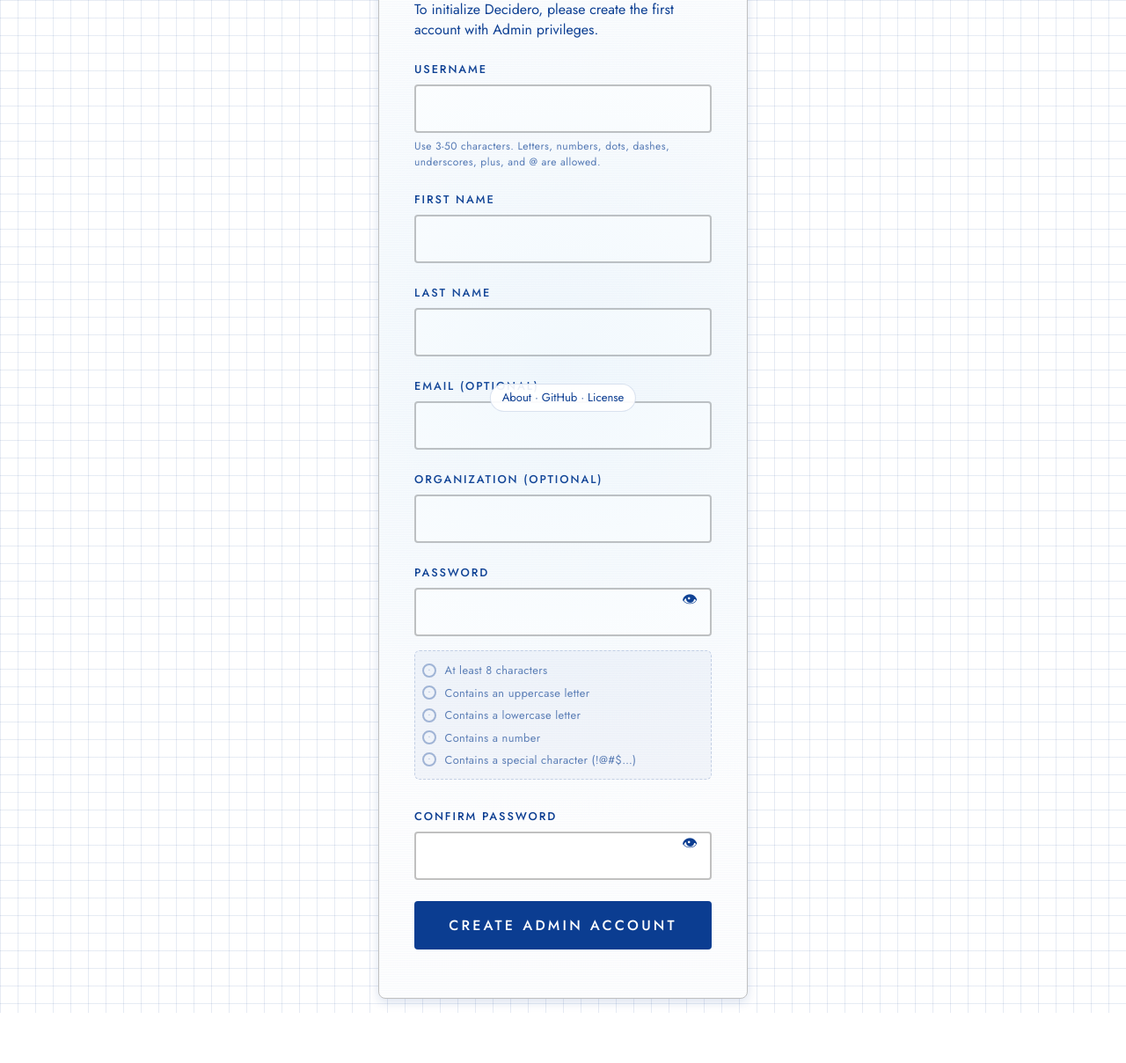
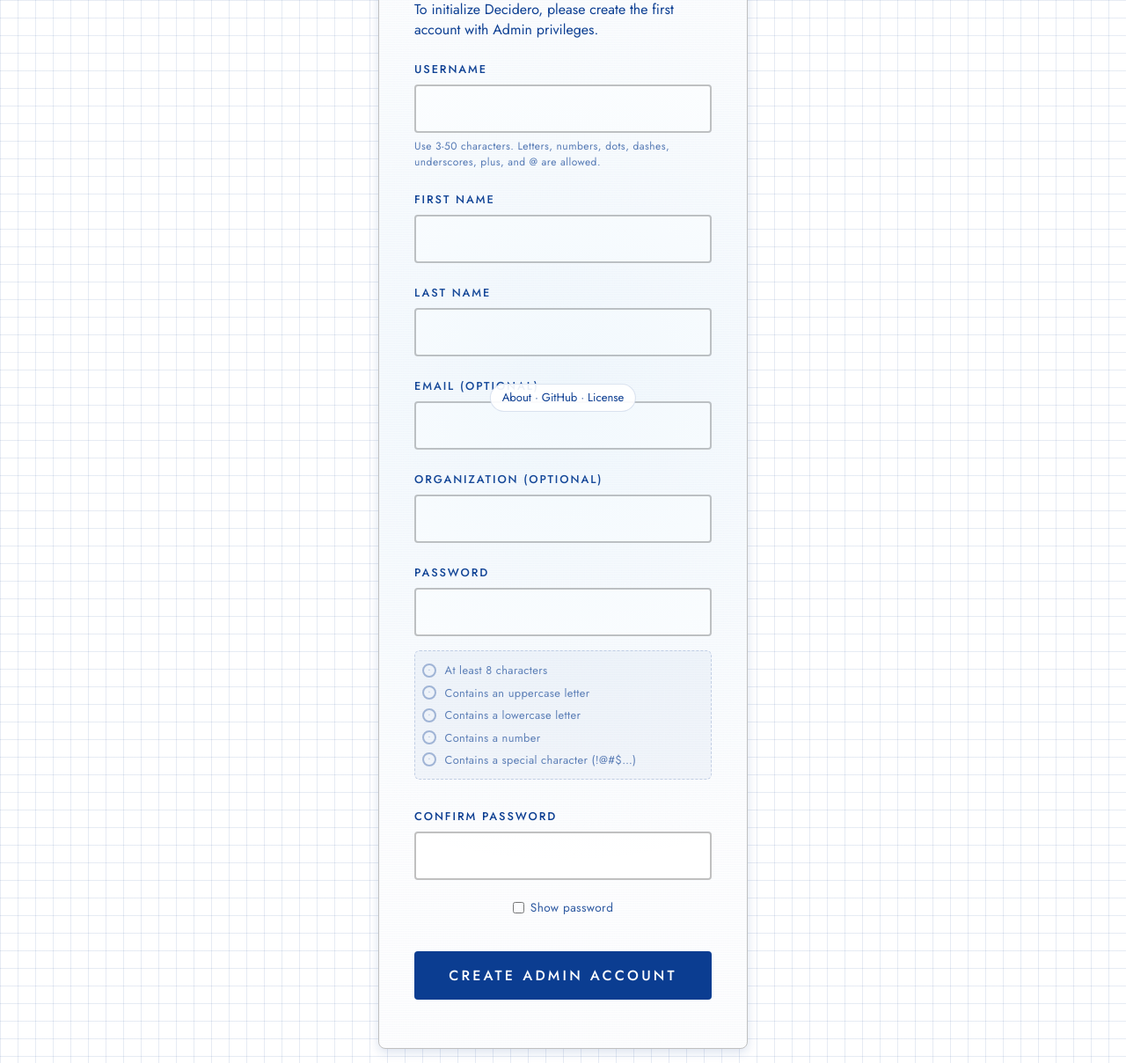
Before and after one commit to JohnKruse/decidero_gdss_public, a FastAPI app: page /register in a window 1280 px wide. Shown: the part 320-1528 px from the top of the page at 88% size. Before the commit the page ends 1471 px from the top, so only its background shows below. Run offline with FastAPI, Linux system fonts and the light colour scheme.

Commit message:
Replace register password eye icon with text toggle

```diff
--- a/app/static/css/login.css
+++ b/app/static/css/login.css
@@ -237,6 +237,27 @@ body {
     content: "✔";
 }
 
+.password-visibility-toggle {
+    margin-top: -0.2rem;
+    margin-bottom: 0.8rem;
+    text-align: center;
+}
+
+.password-visibility-toggle label {
+    display: inline-flex;
+    align-items: center;
+    gap: 0.45rem;
+    font-size: 0.85rem;
+    color: rgba(11, 61, 145, 0.85);
+    letter-spacing: 0.03em;
+    cursor: pointer;
+}
+
+.password-visibility-toggle input[type="checkbox"] {
+    width: auto;
+    accent-color: var(--navy-blue);
+}
+
 .submit-btn {
     background: var(--navy-blue);
     color: var(--white);
--- a/app/templates/register.html
+++ b/app/templates/register.html
@@ -63,9 +63,6 @@
                 <label for="password">PASSWORD</label>
                 <input type="password" id="password" name="password" required
                        autocomplete="new-password">
-                <button type="button" class="password-toggle" data-target="password" aria-label="Show password">
-                    <span class="password-toggle-icon" aria-hidden="true"></span>
-                </button>
             </div>
             <div class="password-requirements" id="passwordRequirements" aria-live="polite">
                 <div class="requirement" data-rule="length"><span class="indicator"></span>At least 8 characters</div>
@@ -78,9 +75,12 @@
                 <label for="password_confirmation">CONFIRM PASSWORD</label>
                 <input type="password" id="password_confirmation" name="password_confirmation" required
                        autocomplete="new-password">
-                <button type="button" class="password-toggle" data-target="password_confirmation" aria-label="Show password confirmation">
-                    <span class="password-toggle-icon" aria-hidden="true"></span>
-                </button>
+            </div>
+            <div class="password-visibility-toggle">
+                <label for="show-passwords">
+                    <input type="checkbox" id="show-passwords" name="show_passwords">
+                    Show password
+                </label>
             </div>
             <input type="hidden" name="role" value="{{ initial_role }}">
             <button type="submit" class="submit-btn">
@@ -121,6 +121,7 @@
         const organizationInput = document.getElementById('organization');
         const passwordInput = document.getElementById('password');
         const confirmInput = document.getElementById('password_confirmation');
+        const showPasswordsInput = document.getElementById('show-passwords');
         const submitButton = form.querySelector('.submit-btn');
         const passwordRequirementItems = document.querySelectorAll('#passwordRequirements .requirement');
         const loginPattern = /^[A-Za-z0-9._@+-]{3,50}$/;
@@ -152,20 +153,13 @@
             updatePasswordRequirements(passwordInput.value);
         });
 
-        const passwordToggles = document.querySelectorAll('.password-toggle');
-        passwordToggles.forEach((toggle) => {
-            toggle.addEventListener('click', () => {
-                const targetId = toggle.dataset.target;
-                const targetInput = document.getElementById(targetId);
-                if (!targetInput) {
-                    return;
-                }
-                const isHidden = targetInput.type === 'password';
-                targetInput.type = isHidden ? 'text' : 'password';
-                toggle.classList.toggle('is-visible', isHidden);
-                toggle.setAttribute('aria-label', isHidden ? 'Hide password' : 'Show password');
+        if (showPasswordsInput) {
+            showPasswordsInput.addEventListener('change', () => {
+                const asText = showPasswordsInput.checked;
+                passwordInput.type = asText ? 'text' : 'password';
+                confirmInput.type = asText ? 'text' : 'password';
             });
-        });
+        }
 
         form.addEventListener('submit', async (event) => {
             event.preventDefault();
```
